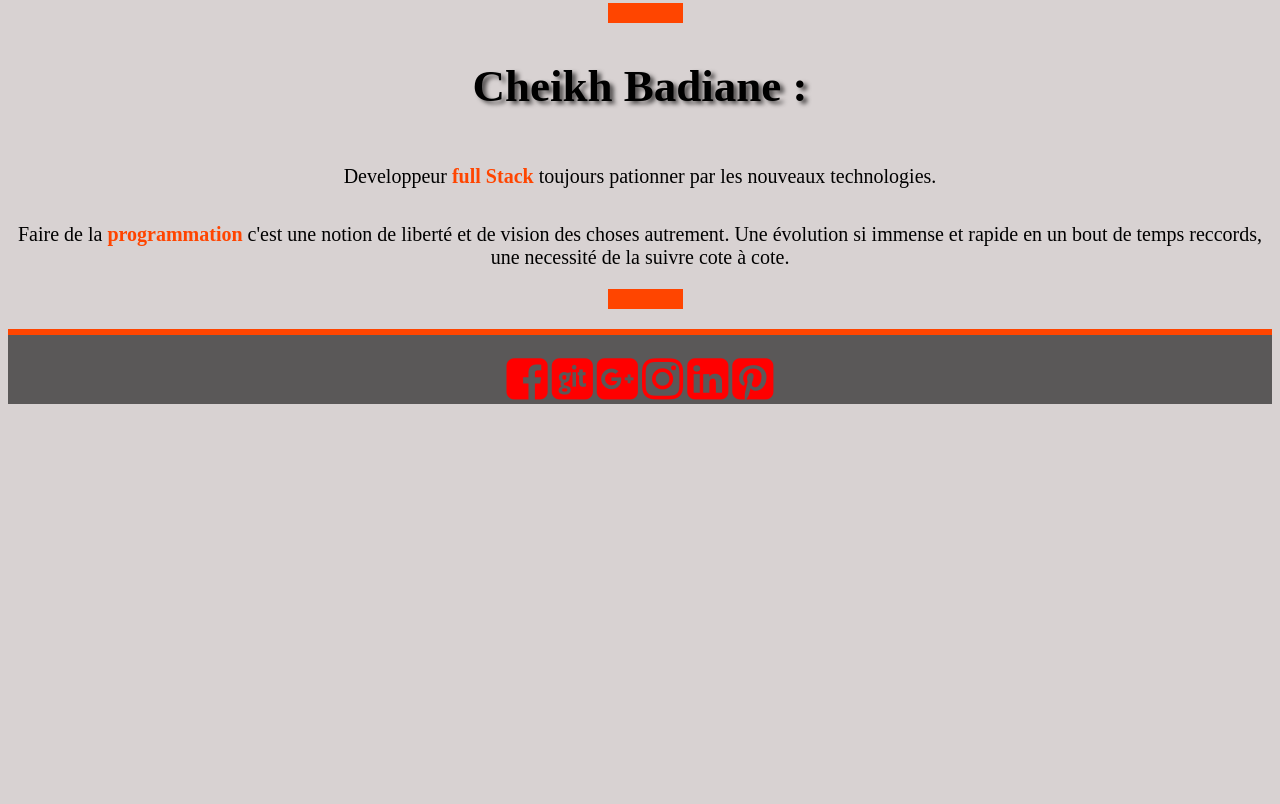
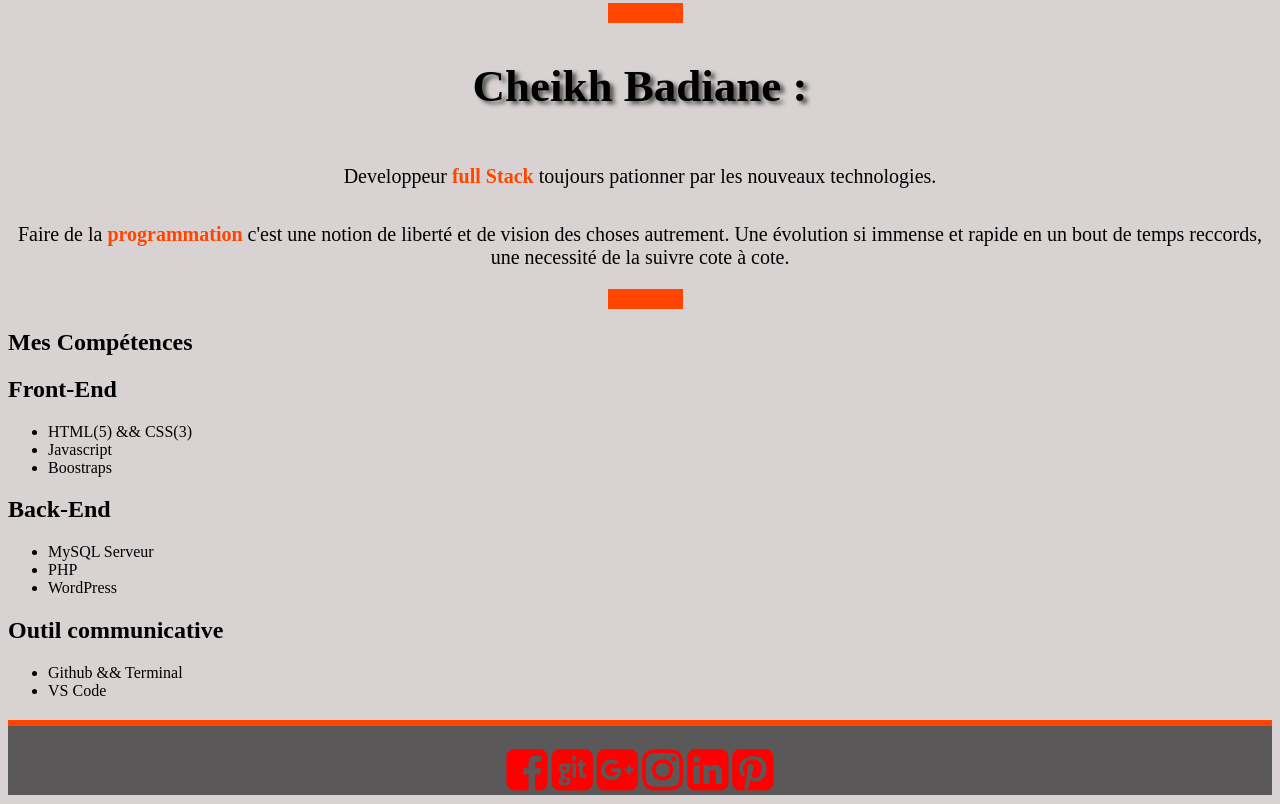
Before and after one commit to Cheikhbadiane/Portfolio, a plain HTML site: page index.html in a window 1280 px wide. Shown: the part 705-1509 px from the top of the page. Before the commit the page ends 1118 px from the top, so only its background shows below. Drawn offline with Linux system fonts and the light colour scheme.

Commit message:
ajout compétences

```diff
--- a/index.html
+++ b/index.html
@@ -48,6 +48,38 @@
 
         </div>
 
+        <div>
+            <h2>Mes Compétences</h2>
+            <div>
+                <h2>
+                    Front-End
+                </h2>
+                <ul>
+                    <li>HTML(5) && CSS(3)</li>
+                    <li>Javascript</li>
+                    <li>Boostraps</li>
+                </ul>
+            </div>
+            <div>
+                <h2>
+                    Back-End
+                </h2>
+                <ul>
+                    <li>MySQL Serveur</li>
+                    <li>PHP</li>
+                    <li>WordPress</li>
+                </ul>
+            </div>
+            <div>
+                <h2>
+                    Outil communicative
+                </h2>
+                <ul>
+                    <li>Github && Terminal</li>
+                    <li>VS Code</li>
+                </ul>
+            </div>
+        </div>
 
         <footer>
             <div>
```
